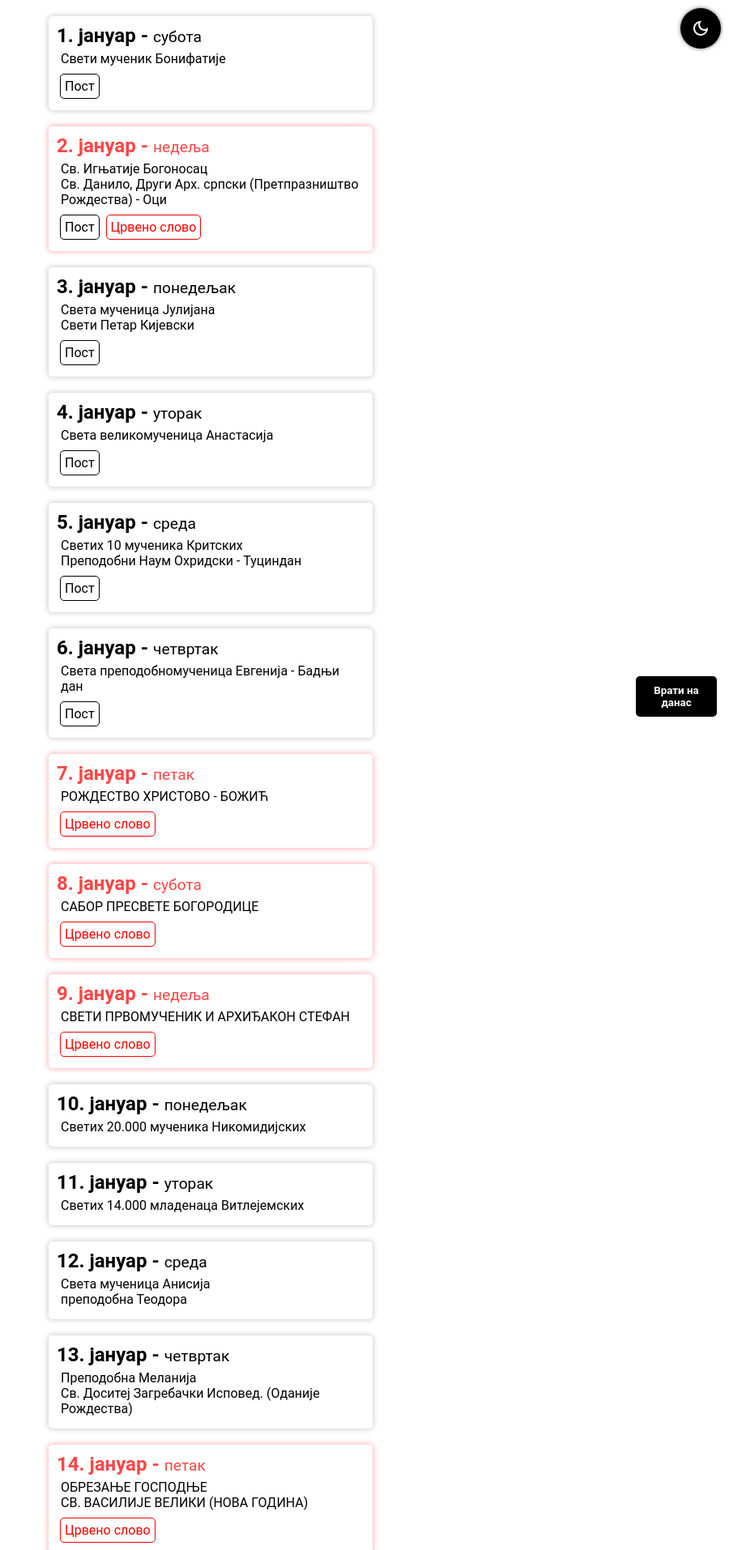
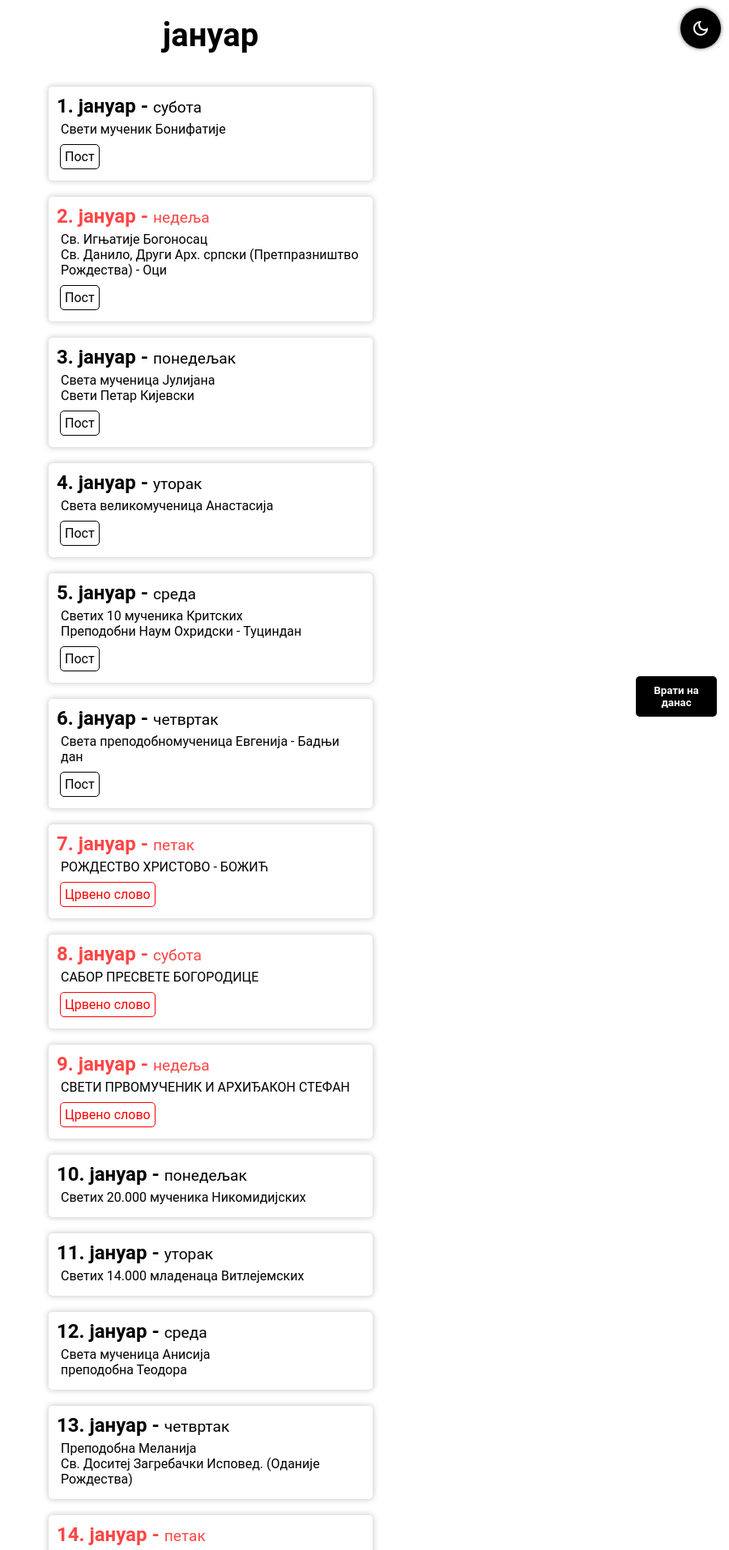
Before and after one commit to grishatop1/calendar, a Flask app: page / in a window 1280 px wide. Shown: the top 1914 px of the page at 81% size, without its empty margins (380-1280 px from the left). Run offline with Flask 2, Linux system fonts and the light colour scheme.

Commit message:
month header

```diff
--- a/static/index.css
+++ b/static/index.css
@@ -115,6 +115,18 @@ body {
     margin: 20px;
 }
 
+.month {
+    margin-bottom: 40px;
+}
+
+.month-header {
+    text-align: center;
+    color: var(--text-color);
+    font-size: 2.5em;
+    font-weight: bold;
+    margin-bottom: 40px;
+}
+
 .tab {
     margin: 20px auto;
     padding: 10px;
@@ -124,10 +136,6 @@ body {
     transition: background-color 0.2s, color 0.2s;
     width: 100%;
     max-width: 400px;
-}
-
-.red {
-    box-shadow: 0px 0px 7px 1px rgba(255, 1, 1, 0.3) !important;
 }
 
 .red h2 {
--- a/static/script.js
+++ b/static/script.js
@@ -53,6 +53,11 @@ async function loadCalendar(months_data) {
         let month_node = document.createElement("div");
         month_node.classList.add("month");
 
+        let month_header = document.createElement("div");
+        month_header.classList.add("month-header");
+        month_header.innerHTML = mnth;
+        month_node.appendChild(month_header);
+
         for (const i in dates) {
             var date = dates[i]
 
@@ -83,6 +88,8 @@ async function loadCalendar(months_data) {
                 block.classList.add("red-block", "block");
                 block.innerHTML = "Црвено слово";
                 info_block.appendChild(block);
+                tab.classList.add("red");
+            } else if (date["week"] == "недеља") {
                 tab.classList.add("red");
             }
 
```
Also changed, not shown: calendars/calendar2022.json.
